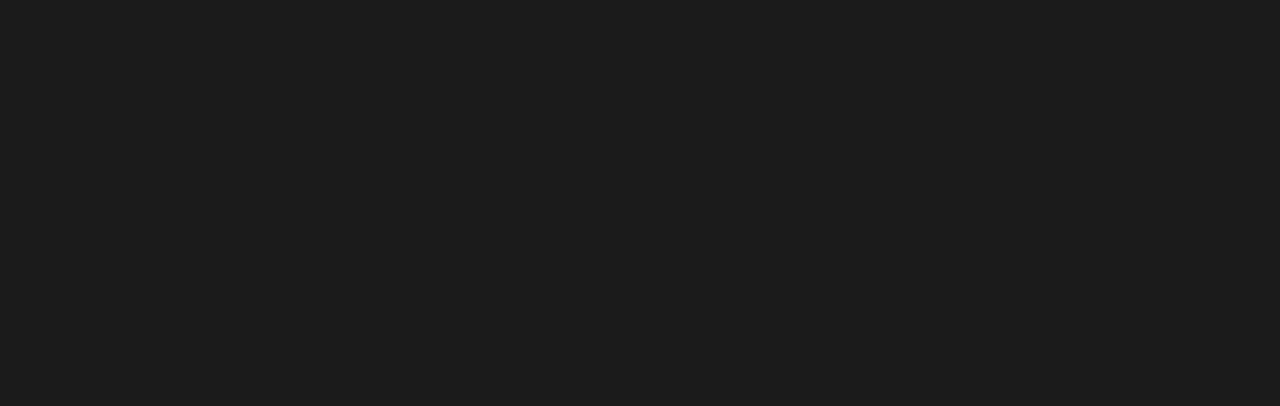
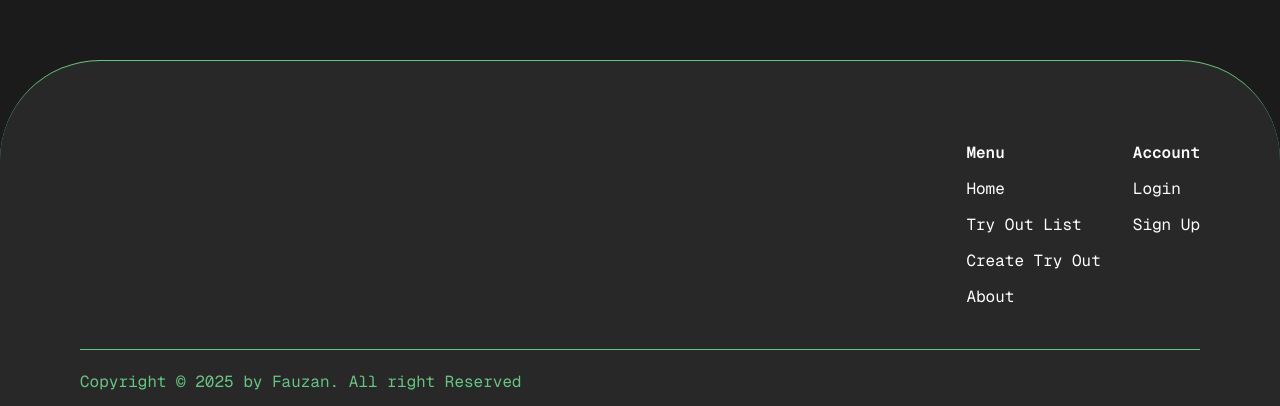
Before and after one commit to muhfauzannn/oprec-ristek, a Next.js app in the folder frontend/: page / in a window 1280 px wide. Shown: the part 740-1146 px from the top of the page. Before the commit the page ends 800 px from the top, so only its background shows below. Built offline with nearby package versions, Linux system fonts and the light colour scheme.

Commit message:
feat: footer

```diff
--- a/frontend/src/app/layout.tsx
+++ b/frontend/src/app/layout.tsx
@@ -1,6 +1,7 @@
 import type { Metadata } from "next";
 import { Geist, Geist_Mono } from "next/font/google";
 import Navbar from "@/components/elements/Navbar";
+import Footer from "@/components/elements/Footer";
 import "./globals.css";
 
 const geistSans = Geist({
@@ -30,6 +31,7 @@
       >
         <Navbar />
         {children}
+        <Footer />
       </body>
     </html>
   );
--- a/frontend/src/app/page.tsx
+++ b/frontend/src/app/page.tsx
@@ -1,3 +1,3 @@
 export default function Home() {
-  return <div></div>;
+  return <div className="h-screen"></div>;
 }
--- /dev/null
+++ b/frontend/src/components/elements/Footer/index.tsx
@@ -0,0 +1,42 @@
+import Link from "next/link";
+import { NavbarData } from "../Navbar/const";
+import { Key } from "lucide-react";
+
+const Footer = () => {
+  return (
+    <div className="w-full pt-20 pb-3 max-lg:py-16 max-md:py-12 max-sm:py-8 px-20 max-lg:px-14 max-md:px-12 max-sm:px-6 bg-secondary border-t border-tertiary rounded-t-[100px] max-lg:rounded-t-4xl flex flex-col gap-10 font-geist">
+      <div className="flex justify-between">
+        <div></div>
+        <div className="flex gap-8">
+          <div className="text-white flex flex-col gap-3">
+            <h1 className="font-semibold">Menu</h1>
+            {NavbarData.map((item, index) => {
+              return (
+                <Link href={item.link} key={index}>
+                  <p className="duration-300 hover:text-tertiary">{item.name}</p>
+                </Link>
+              );
+            })}
+          </div>
+          <div className="text-white flex flex-col gap-3">
+            <h1 className="font-semibold">Account</h1>
+            <Link href="/login">
+              <p className="duration-300 hover:text-tertiary">Login</p>
+            </Link>
+            <Link href="/signup">
+              <p className="duration-300 hover:text-tertiary">Sign Up</p>
+            </Link>
+          </div>
+        </div>
+      </div>
+      <div className="flex flex-col gap-5">
+        <div className="h-[1px] w-full bg-tertiary"></div>
+        <p className="text-tertiary">
+          Copyright © 2025 by Fauzan. All right Reserved
+        </p>
+      </div>
+    </div>
+  );
+};
+
+export default Footer;
--- a/frontend/src/components/elements/Navbar/index.tsx
+++ b/frontend/src/components/elements/Navbar/index.tsx
@@ -48,7 +48,7 @@
           <Button className="text-base" size="lg">
             Login
           </Button>
-          <Button className="text-base" size="lg">
+          <Button variant={"secondary"} className="text-base" size="lg">
             Sign Up
           </Button>
         </div>
--- a/frontend/src/components/ui/button.tsx
+++ b/frontend/src/components/ui/button.tsx
@@ -10,13 +10,13 @@
     variants: {
       variant: {
         default:
-          "bg-secondary text-primary-foreground shadow-xs hover:bg-primary/90 border border-tertiary",
+          "bg-tertiary text-black shadow-xs hover:bg-primary/90 border border-tertiary hover:text-white",
         destructive:
           "bg-destructive text-white shadow-xs hover:bg-destructive/90 focus-visible:ring-destructive/20 dark:focus-visible:ring-destructive/40",
         outline:
           "border border-input bg-background shadow-xs hover:bg-accent hover:text-accent-foreground",
         secondary:
-          "bg-secondary text-secondary-foreground shadow-xs hover:bg-secondary/80",
+          "bg-secondary text-primary-foreground shadow-xs hover:bg-primary/90 border border-tertiary",
         ghost: "hover:bg-accent hover:text-accent-foreground",
         link: "text-primary underline-offset-4 hover:underline",
       },
```
